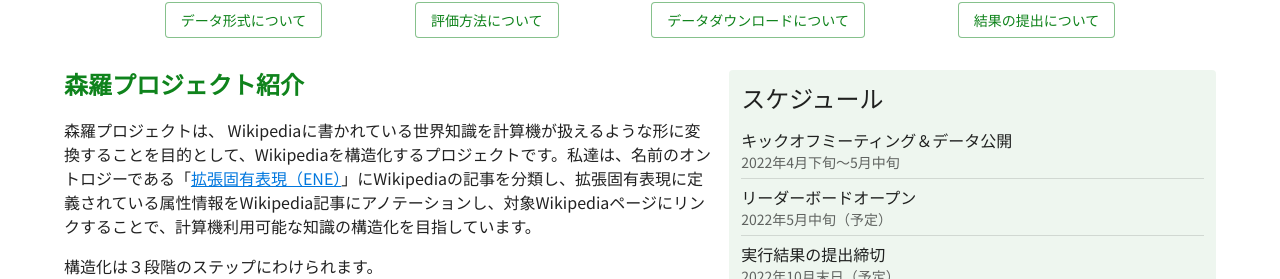
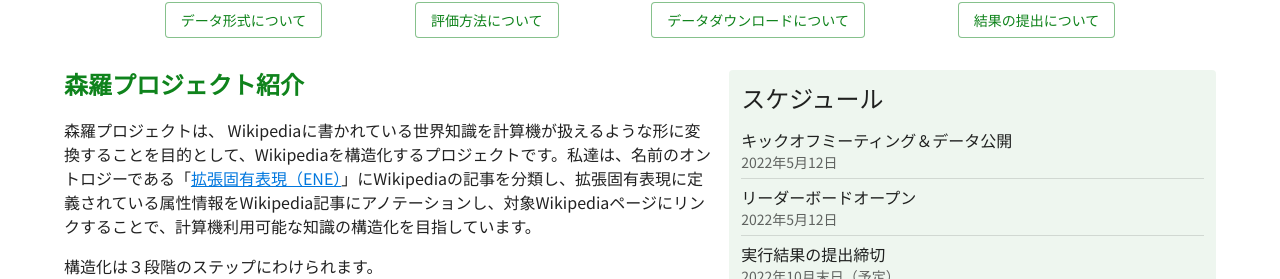
Before and after one commit to besna-institute/udagawa-shinra-project, a Next.js app: page / in a window 1280 px wide. Shown: the part 1044-1323 px from the top of the page. Built offline with nearby package versions, Linux system fonts and the light colour scheme.

Commit message:
Update index.tsx

```diff
--- a/pages/index.tsx
+++ b/pages/index.tsx
@@ -715,11 +715,11 @@ const Home: NextPage = () => {
             items={[
               {
                 title: "キックオフミーティング＆データ公開",
-                time: "2022年4月下旬～5月中旬",
+                time: "2022年5月12日",
               },
               {
                 title: "リーダーボードオープン",
-                time: "2022年5月中旬（予定）",
+                time: "2022年5月12日",
               },
               {
                 title: "実行結果の提出締切",
```
